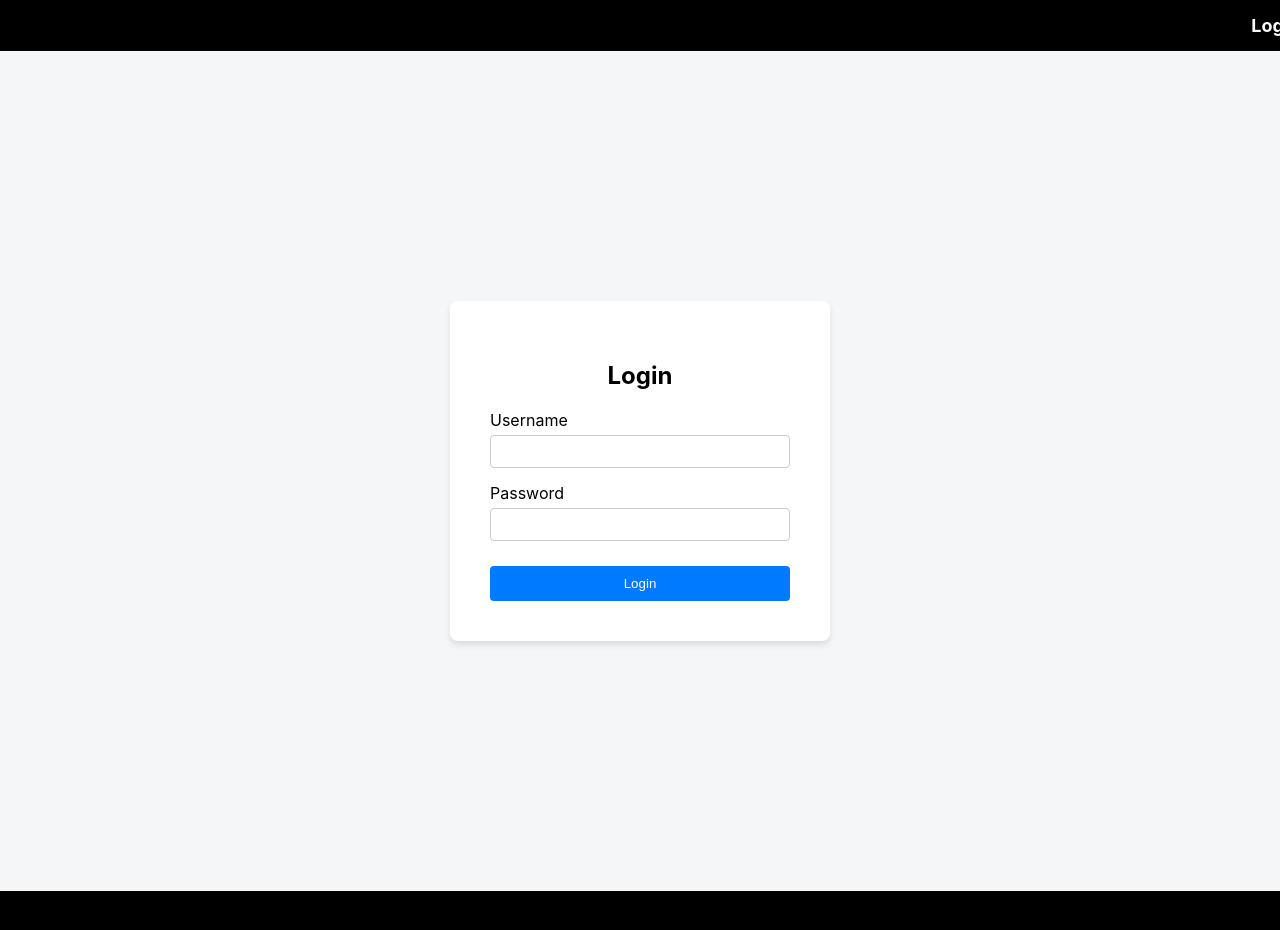
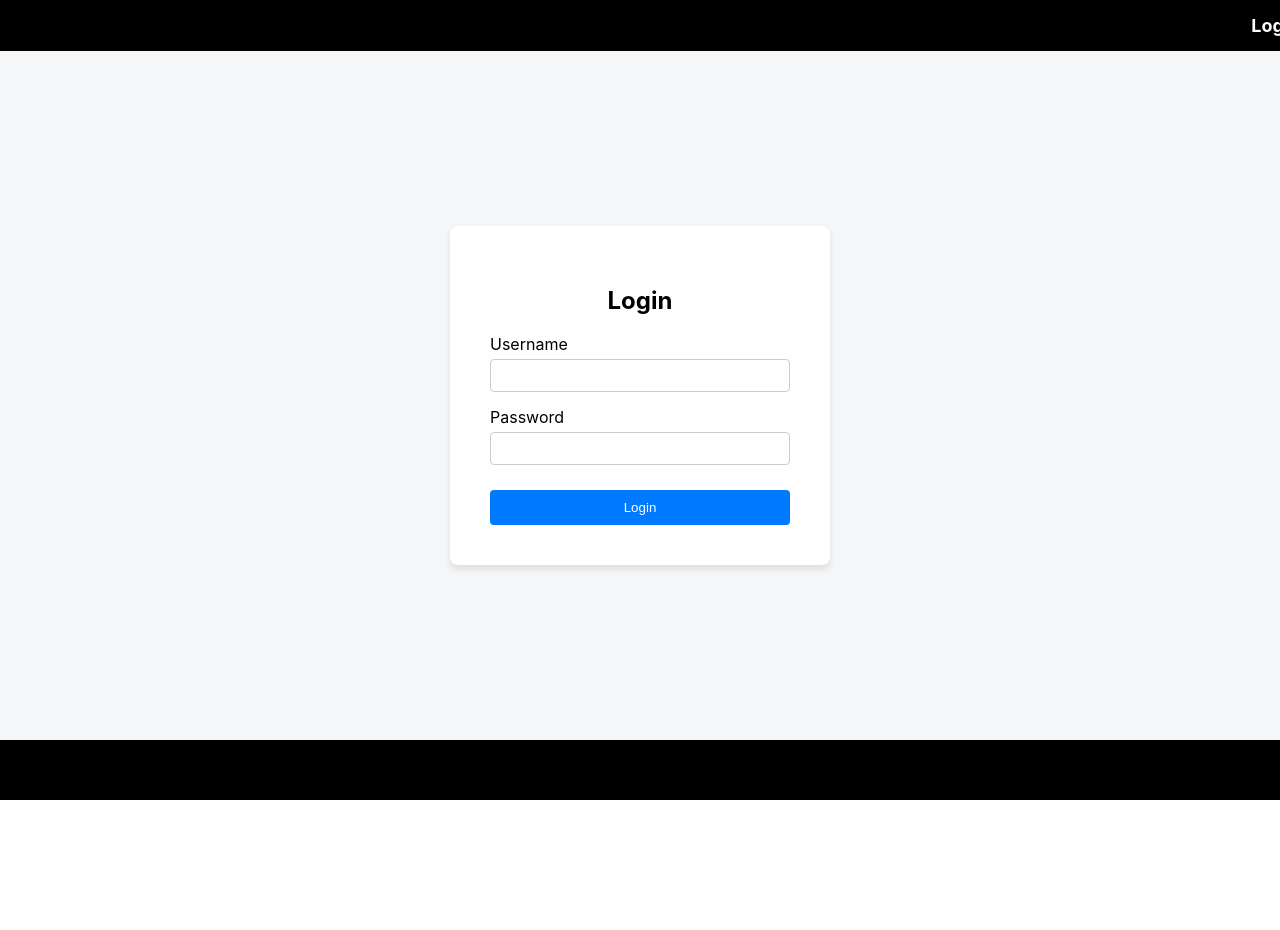
Before and after one commit to shin-meiri/main, a React (Create React App) app: page / in a window 1280 px wide. Shown: the top 930 px of the page. After the commit the page ends 800 px from the top, so only its background shows below. Built offline with nearby package versions, Linux system fonts and the light colour scheme.

Commit message:
Update Login.jsx

```diff
--- a/src/pages/Login.jsx
+++ b/src/pages/Login.jsx
@@ -19,31 +19,64 @@ const Login = () => {
   };
 
   return (
-    <div style={styles.container}>
-      <form onSubmit={handleLogin} style={styles.form}>
-        <h2>Login</h2>
-        {error && <p style={styles.error}>{error}</p>}
-        <div style={styles.inputGroup}>
+    <div style={{
+      backgroundColor: '#fff',
+      padding: '40px',
+      borderRadius: '8px',
+      boxShadow: '0 4px 6px rgba(0,0,0,0.1)',
+      width: '300px',
+      textAlign: 'center'
+    }}>
+      <h2>Login</h2>
+      {error && <p style={{ color: 'red', fontSize: '14px' }}>{error}</p>}
+      <form onSubmit={handleLogin}>
+        <div style={{ marginBottom: '15px', textAlign: 'left' }}>
           <label>Username</label>
           <input
             type="text"
             value={username}
             onChange={(e) => setUsername(e.target.value)}
             required
-            style={styles.input}
+            style={{
+              width: '100%',
+              padding: '8px',
+              marginTop: '5px',
+              border: '1px solid #ccc',
+              borderRadius: '4px',
+              boxSizing: 'border-box'
+            }}
           />
         </div>
-        <div style={styles.inputGroup}>
+        <div style={{ marginBottom: '15px', textAlign: 'left' }}>
           <label>Password</label>
           <input
             type="password"
             value={password}
             onChange={(e) => setPassword(e.target.value)}
             required
-            style={styles.input}
+            style={{
+              width: '100%',
+              padding: '8px',
+              marginTop: '5px',
+              border: '1px solid #ccc',
+              borderRadius: '4px',
+              boxSizing: 'border-box'
+            }}
           />
         </div>
-        <button type="submit" style={styles.button}>
+        <button
+          type="submit"
+          style={{
+            width: '100%',
+            padding: '10px',
+            backgroundColor: '#007bff',
+            color: '#fff',
+            border: 'none',
+            borderRadius: '4px',
+            cursor: 'pointer',
+            marginTop: '10px'
+          }}
+        >
           Login
         </button>
       </form>
@@ -51,48 +84,4 @@ const Login = () => {
   );
 };
 
-const styles = {
-  container: {
-    display: 'flex',
-    justifyContent: 'center',
-    alignItems: 'center',
-    height: '100vh',
-    backgroundColor: '#f4f6f8',
-  },
-  form: {
-    backgroundColor: '#fff',
-    padding: '40px',
-    borderRadius: '8px',
-    boxShadow: '0 4px 6px rgba(0,0,0,0.1)',
-    width: '300px',
-    textAlign: 'center',
-  },
-  inputGroup: {
-    marginBottom: '15px',
-    textAlign: 'left',
-  },
-  input: {
-    width: '100%',
-    padding: '8px',
-    marginTop: '5px',
-    border: '1px solid #ccc',
-    borderRadius: '4px',
-    boxSizing: 'border-box',
-  },
-  button: {
-    width: '100%',
-    padding: '10px',
-    backgroundColor: '#007bff',
-    color: '#fff',
-    border: 'none',
-    borderRadius: '4px',
-    cursor: 'pointer',
-    marginTop: '10px',
-  },
-  error: {
-    color: 'red',
-    fontSize: '14px',
-  },
-};
-
 export default Login;
```
